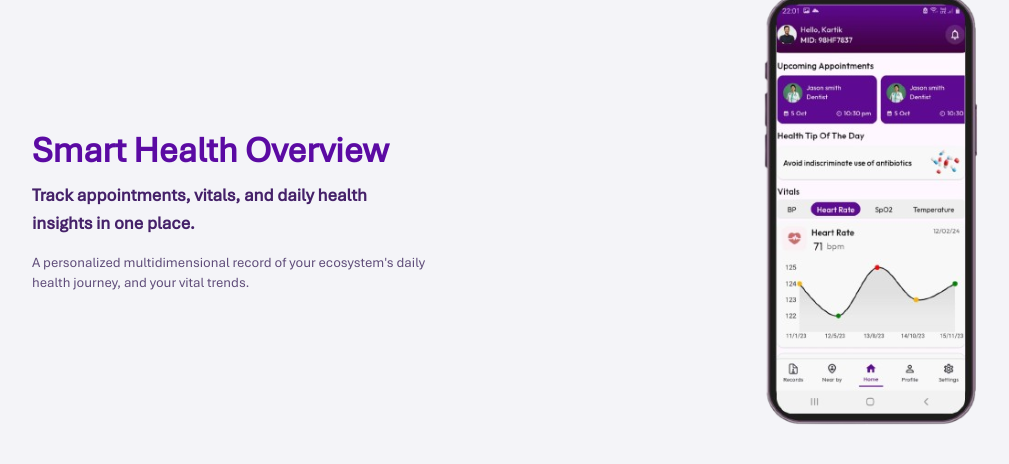
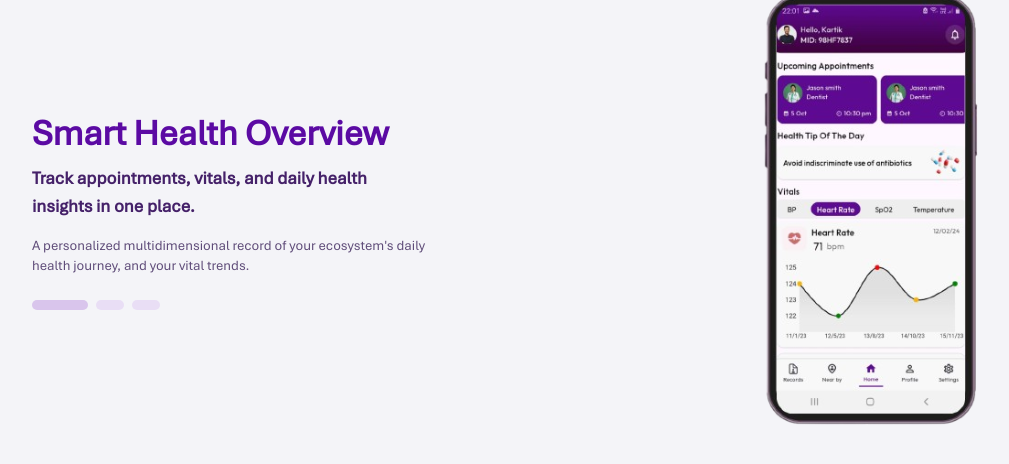
Before and after one commit to AmanDwivedi9335/clinic-portpolio, a Next.js app: page /users in a window 1280 px wide. Shown: the part 1086-1550 px from the top of the page, without its empty margins (56-1065 px from the left). Built offline with nearby package versions, Linux system fonts and the light colour scheme.

Commit message:
Add animated pill indicators to users showcase rows

```diff
--- a/src/app/users/page.js
+++ b/src/app/users/page.js
@@ -149,6 +149,27 @@ function HeroWaveBackground() {
           }
         }
       `}</style>
+    </div>
+  );
+}
+
+function RowPillIndicators({ activeIndex = 0 }) {
+  return (
+    <div className="mt-6 flex items-center gap-2" aria-hidden="true">
+      {[0, 1, 2].map((index) => {
+        const isActive = index === activeIndex;
+
+        return (
+          <span
+            key={index}
+            className={`relative h-2.5 overflow-hidden rounded-full transition-all duration-500 ${
+              isActive ? "w-14 bg-[#d9c5ec]" : "w-7 bg-[#e9def5]"
+            }`}
+          >
+            {isActive ? <span className="users-pill-fill absolute inset-y-0 left-0 rounded-full" /> : null}
+          </span>
+        );
+      })}
     </div>
   );
 }
@@ -343,6 +364,7 @@ export default function UsersPage() {
                 A personalized multidimensional record of your ecosystem&apos;s daily
                 health journey, and your vital trends.
               </p>
+              <RowPillIndicators activeIndex={0} />
             </div>
 
             <div className="mx-auto w-full max-w-[220px] md:justify-self-end">
@@ -376,6 +398,7 @@ export default function UsersPage() {
                 An interactive map-based directory to explore, view availability,
                 and book appointments with nearby providers.
               </p>
+              <RowPillIndicators activeIndex={1} />
             </div>
 
             <div className="mx-auto w-full max-w-[220px] md:justify-self-end">
@@ -409,6 +432,7 @@ export default function UsersPage() {
                 A structured record management center for securely viewing and
                 managing essential reports with clarity.
               </p>
+              <RowPillIndicators activeIndex={2} />
             </div>
 
             <div className="mx-auto w-full max-w-[220px] md:justify-self-end">
@@ -425,6 +449,29 @@ export default function UsersPage() {
         </div>
       </section>
 
+      <style jsx>{`
+        .users-pill-fill {
+          background: linear-gradient(90deg, #9f028d 0%, #0e1896 100%);
+          animation: pillFill 2.4s ease-in-out infinite;
+          transform-origin: left;
+        }
+
+        @keyframes pillFill {
+          0% {
+            transform: scaleX(0.1);
+            opacity: 0.7;
+          }
+          65% {
+            transform: scaleX(1);
+            opacity: 1;
+          }
+          100% {
+            transform: scaleX(1);
+            opacity: 1;
+          }
+        }
+      `}</style>
+
     </main>
   );
 }
```
